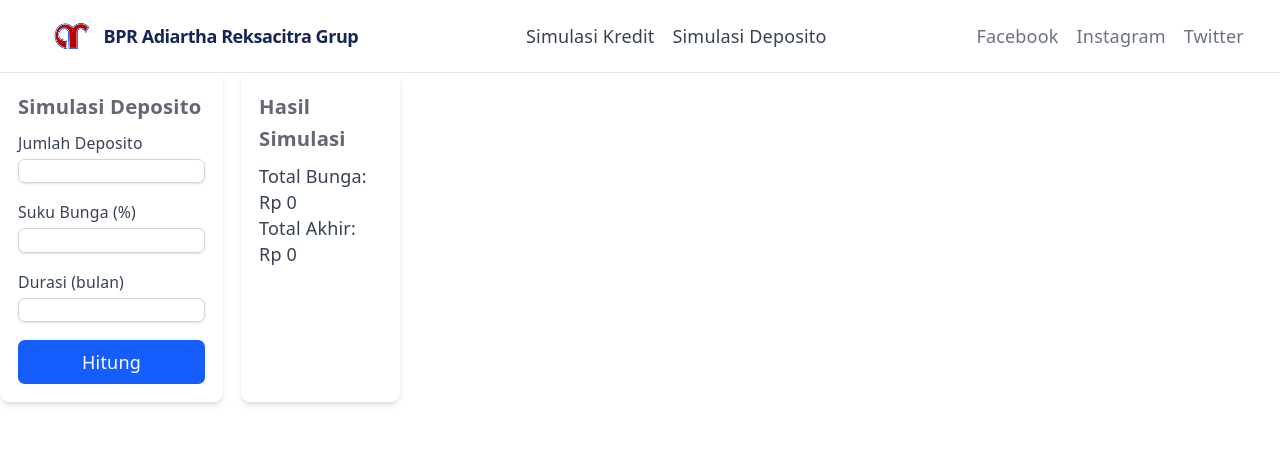
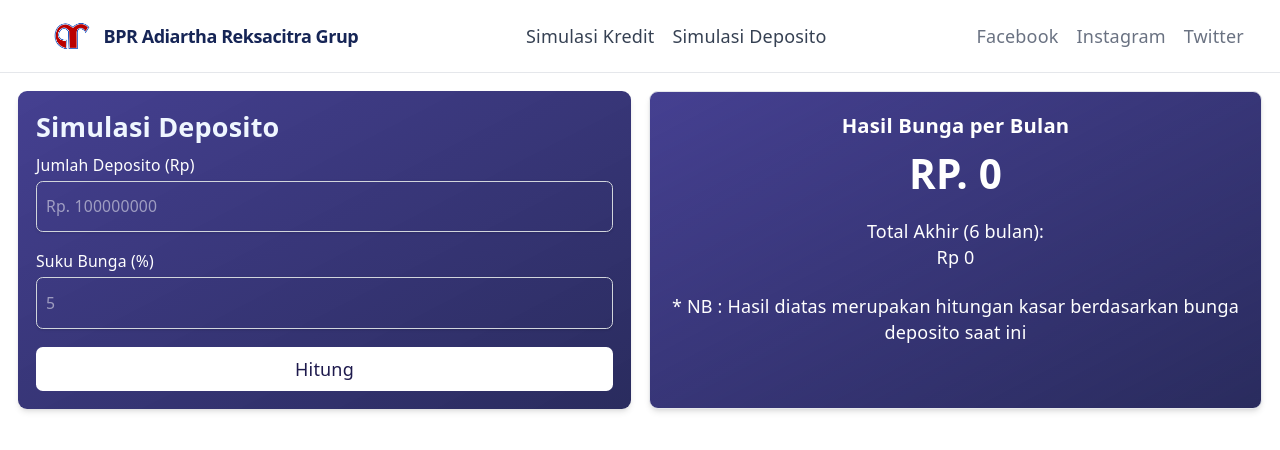
Before and after one commit to vickyyogi/simulasi-angsuran, a React (Vite) app: page /deposito in a window 1280 px wide. Shown: the top 450 px of the page. Built offline with nearby package versions, Linux system fonts and the light colour scheme.

Commit message:
menambahkan deposito

```diff
--- a/src/components/Deposito.jsx
+++ b/src/components/Deposito.jsx
@@ -1,31 +1,57 @@
 import Header from "./Header"
 import './style.comp.css'
+import {useState} from 'react'
 
 function Deposito(){
+
+    const [formData, setFormData] = useState({
+        depositAmount:'0',
+        interestRate:'5'
+    });
+
+    const [result, setResult] = useState(null);
+
+    const convertDecimal = parseFloat(formData.interestRate) /100;
+
+    const converToRupiah = (num) =>{
+        if (isNaN(num)) return 'Rp.0';
+        return new Intl.NumberFormat('id-ID', {
+            style:'currency',
+            currency:'IDR',
+            minimumFractionDigits:0,
+            maximumFractionDigits:0
+        }).format(num);
+    }
+
+    const bungaDeposito = (e) => {
+        e.preventDefault();
+
+        const deposite = parseInt(formData.depositAmount) || 0;
+        const hasilDeposito = deposite * (convertDecimal / 12);
+
+        setResult({hasilDeposito, deposite})
+    }
     return (
-        <div className="flex flex-row gap-4 card">
-            <div className="bg-white p-4 rounded-lg shadow-md">
-                <h2 className="text-lg font-semibold mb-2">Simulasi Deposito</h2>
-                <form className="space-y-4">
+        <div className="grid md:grid-cols-2 gap-4 p-4">
+            <div className=" bg-gradient-to-br bg-indigo-900/90 to-slate-900/50 p-4 rounded-lg shadow-md space-y-6">
+                <h2 className="text-2xl font-semibold mb-2 text-blue-50">Simulasi Deposito</h2>
+                <form className="space-y-4 text-white">
                     <div>
-                        <label htmlFor="amount" className="block text-sm font-medium text-gray-700">Jumlah Deposito</label>
-                        <input type="number" id="amount" name="amount" className="mt-1 block w-full border border-gray-300 rounded-md shadow-sm focus:ring-blue-500 focus:border-blue-500 sm:text-sm" />
+                        <label htmlFor="depositeAmount" className="block text-sm font-medium ">Jumlah Deposito (Rp)</label>
+                        <input type="number" name="depositeAmount" className="mt-1 block w-full border border-gray-300 rounded-md shadow-sm focus:ring-blue-500 focus:border-blue-500 sm:text-sm py-3 pl-2" onChange={(e) => setFormData({...formData, depositAmount: e.target.value})} value={setFormData.depositAmount} placeholder="Rp. 100000000"/>
                     </div>
                     <div>
-                        <label htmlFor="interestRate" className="block text-sm font-medium text-gray-700">Suku Bunga (%)</label>
-                        <input type="number" id="interestRate" name="interestRate" className="mt-1 block w-full border border-gray-300 rounded-md shadow-sm focus:ring-blue-500 focus:border-blue-500 sm:text-sm" />
+                        <label htmlFor="interestRate" className="block text-sm font-medium ">Suku Bunga (%)</label>
+                        <input type="number" id="interestRate" name="interestRate" step="0.01" className="mt-1 block w-full border border-gray-300 rounded-md shadow-sm focus:ring-blue-500 focus:border-blue-500 sm:text-sm py-3 pl-2" onChange={(e) => setFormData({...formData, interestRate: e.target.value})} value={setFormData.interestRate} placeholder="5"/>
                     </div>
-                    <div>
-                        <label htmlFor="duration" className="block text-sm font-medium text-gray-700">Durasi (bulan)</label>
-                        <input type="number" id="duration" name="duration" className="mt-1 block w-full border border-gray-300 rounded-md shadow-sm focus:ring-blue-500 focus:border-blue-500 sm:text-sm" />
-                    </div>
-                    <button type="submit" className="w-full bg-blue-600 text-white py-2 px-4 rounded-md hover:bg-blue-700 transition-colors">Hitung</button>
+                    <button type="submit" className="w-full bg-white text-indigo-950 py-2 px-4 rounded-md hover:bg-emerald-600 hover:text-white transition-colors" onClick={bungaDeposito}>Hitung</button>
                 </form>
             </div>
-            <div className="bg-white p-4 rounded-lg shadow-md">
-                <h2 className="text-lg font-semibold mb-2">Hasil Simulasi</h2>
-                <p className="text-gray-700">Total Bunga: <span className="font-medium">Rp 0</span></p>
-                <p className="text-gray-700">Total Akhir: <span className="font-medium">Rp 0</span></p>
+            <div className="bg-gradient-to-br bg-indigo-900/90 to-slate-900/50 p-4 rounded-lg shadow-md text-center border border-gray-200 text-white">
+                <h2 className="text-lg font-semibold mb-2">Hasil Bunga per Bulan</h2>
+                <span className="text-4xl font-extrabold">RP. {result ? converToRupiah(result.hasilDeposito) : 0} </span>
+                <p className=" mt-5">Total Akhir (6 bulan):</p> <span className="font-medium">Rp {result ? converToRupiah(result.deposite + (result.hasilDeposito * 6)): 0}</span>
+                <p className="mt-5 font-small">* NB : Hasil diatas merupakan hitungan kasar berdasarkan bunga deposito saat ini</p>
             </div>
         </div>
     );
```
